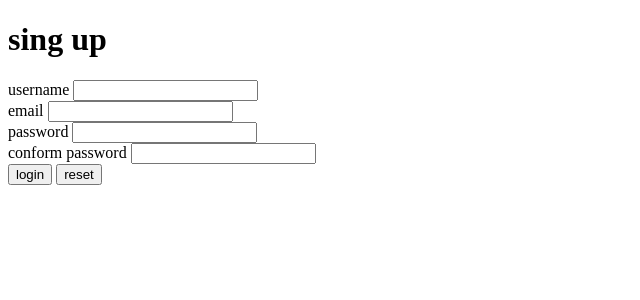
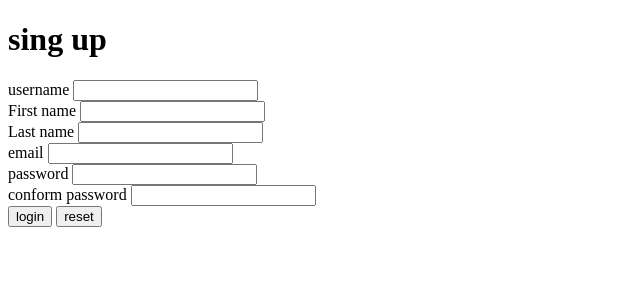
Before and after one commit to akhil397/mylodinpage, a Django app: page /register/ in a window 1280 px wide. Shown: the top 300 px of the page, without its empty margins (0-640 px from the left). Run offline with Django 4.2, Linux system fonts and the light colour scheme.

Commit message:
this is change password with error

```diff
--- a/pages/urls.py
+++ b/pages/urls.py
@@ -6,4 +6,5 @@ urlpatterns = [
     path('', views.home, name='home'),
     path('register/',views.register, name='register'),
     path('login/',views.login, name='login'),
+    path('chage_password/',views.chagepass, name='chagepass')
 ]
--- a/pages/views.py
+++ b/pages/views.py
@@ -3,6 +3,8 @@ from django.shortcuts import redirect, render
 from django.contrib.auth.models import User
 from django.contrib import messages
 from django.contrib.auth import authenticate,login
+from django.contrib.auth.forms import PasswordChangeForm
+
 
 
 #user agil pass agil123
@@ -24,6 +26,8 @@ def login(request):
 def register(request):
     if request.method == 'POST':
         username = request.POST['username']
+        first_name = request.POST['first_name']
+        last_name = request.POST['last_name']
         email = request.POST['email']
         password = request.POST['password']
         confirm_password = request.POST['confirm_password']
@@ -36,7 +40,7 @@ def register(request):
                 messages.info(request, 'Email Taken')
                 return redirect('register')
             else:
-                user = User.objects.create_user(username=username, email=email, password=password)
+                user = User.objects.create_user(username=username, first_name=first_name,last_name=last_name,email=email, password=password)
                 user.save()
 
                 return redirect('/')
@@ -46,3 +50,13 @@ def register(request):
             return redirect('register')
     else:
         return render(request, 'registration/register.html',{'messages':messages})
+
+def chagepass(request):
+    if request.method == 'POST':
+        chageform =PasswordChangeForm(user=request.user,data=request.POST)
+        if chageform.is_valid:
+            chageform.save()
+            return render('login')
+    else:
+        chageform = PasswordChangeForm(user=request.user)
+    return render(request, 'registration/changepass.html',{'form':chageform})
--- a/templates/home.html
+++ b/templates/home.html
@@ -10,6 +10,7 @@
 {% if user.is_authenticated %}
     Hi{{user.username}}
 <p><a href="{% url 'logout' %}">Logout</a></p>
+<p><a href="{% url 'chagepass' %}">Change password</a></p>
 {% else %}
 <p>you are not login</p>
 <a href="{% url 'login' %}">Login</a>
--- a/templates/registration/register.html
+++ b/templates/registration/register.html
@@ -12,6 +12,10 @@
     {% csrf_token %}
     <label for="username">username</label>
     <input type="text" name="username" id="user"><br>
+    <label for="first_name">First name</label>
+    <input type="text" name="first_name" id="first_name"><br>
+    <label for="last_name">Last name</label>
+    <input type="text" name="last_name" id="last_name"><br>
     <label for="email">email</label>
     <input type="email" name="email" id="email"><br>
     <label for="password">password</label>
```
Also changed, not shown: db.sqlite3.
